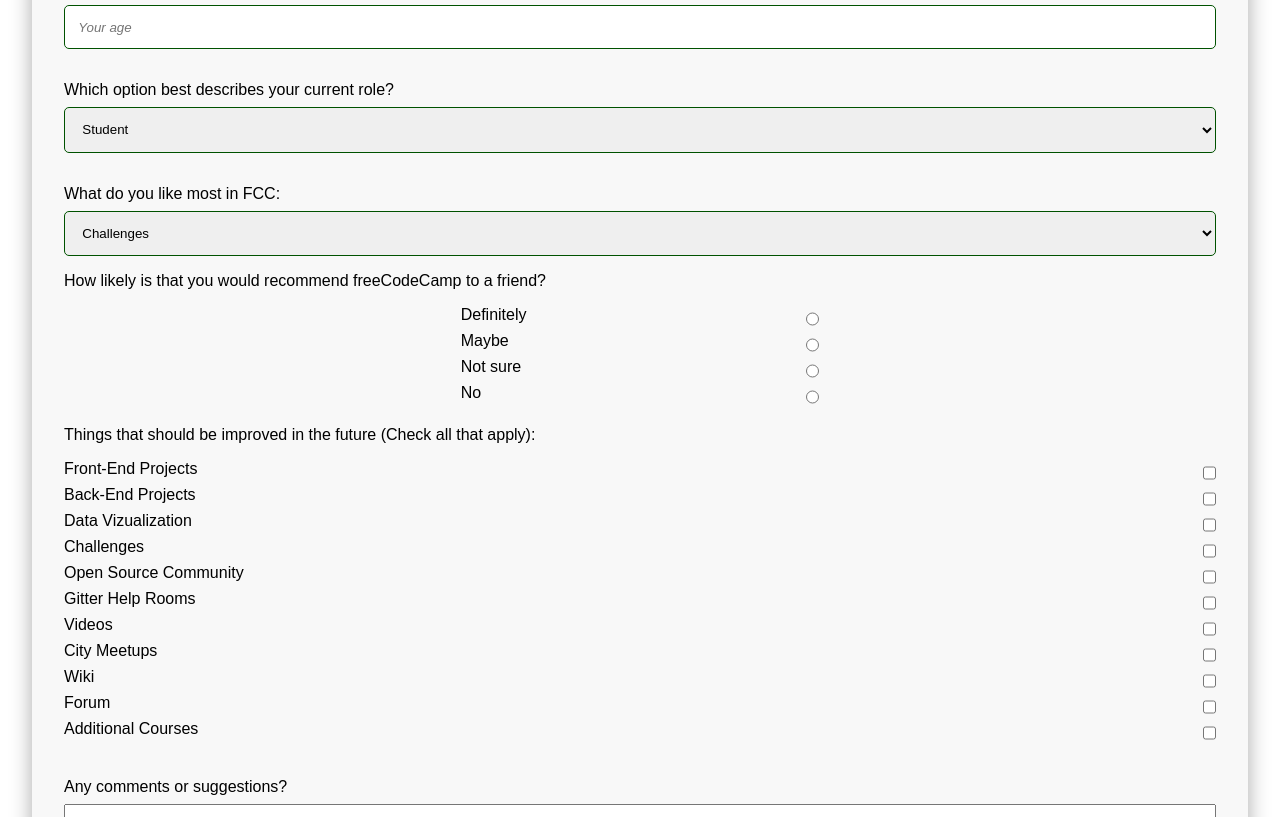
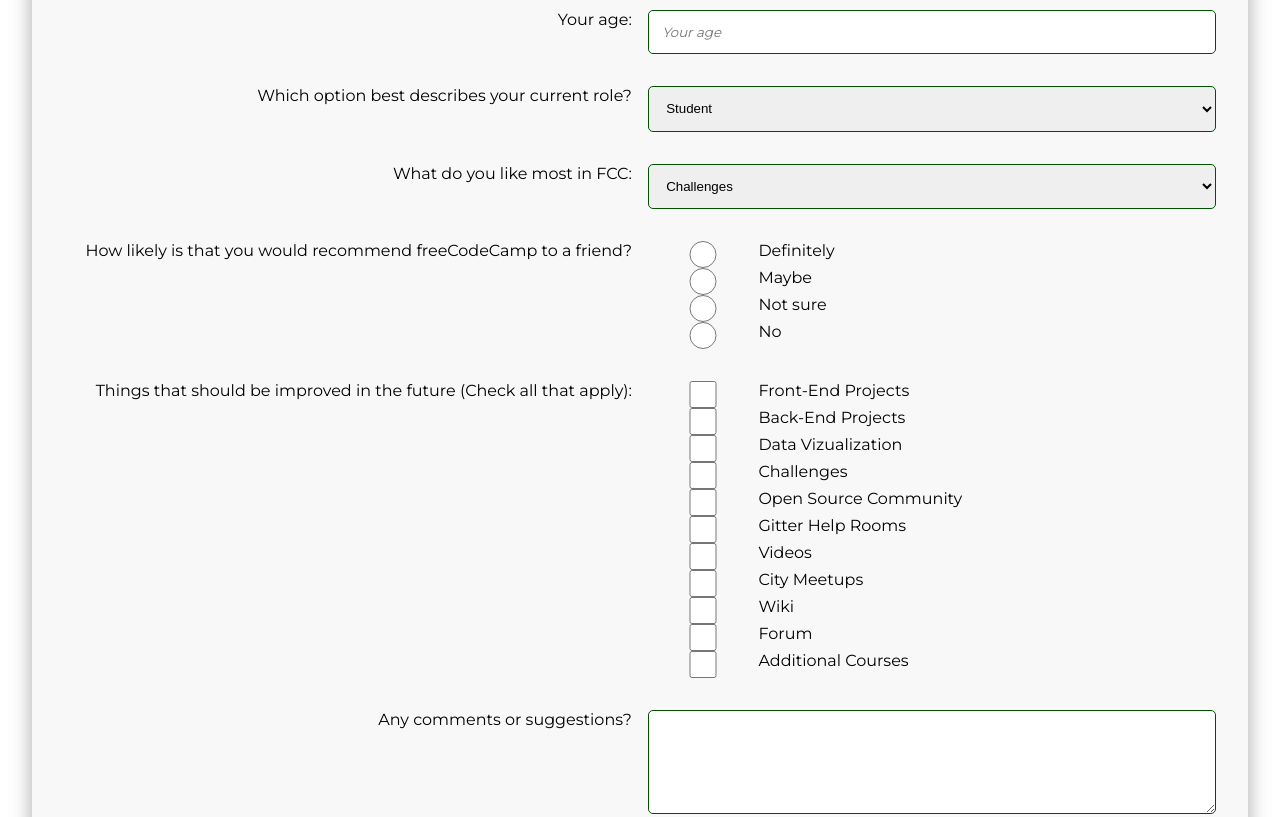
Before and after one commit to annaszalkiewicz/survey-form, a plain HTML site: page index.html in a window 1280 px wide. Shown: the part 448-1265 px from the top of the page. Drawn offline with Linux system fonts and the light colour scheme.

Commit message:
Add styling for tablets

```diff
--- a/index.html
+++ b/index.html
@@ -5,6 +5,7 @@
 	<meta charset="UTF-8">
 	<meta name="viewport" content="width=device-width, initial-scale=1.0">
 	<meta http-equiv="X-UA-Compatible" content="ie=edge">
+	<link href="https://fonts.googleapis.com/css?family=Montserrat" rel="stylesheet">
 	<link rel="stylesheet" href="style.css">
 	<title>Survey Form</title>
 </head>
@@ -65,9 +66,10 @@
 
 			</div>
 
-			<fieldset class="row">
+			<div class="row">
 				<legend>How likely is that you would recommend freeCodeCamp to a friend?</legend>
 
+				<div class="radios">
 					<div class="radio-group">
 						<label for="definitely" class="radio-label">Definitely</label>
 						<input type="radio" name="recommend" id="definitely" value="definitely" class="radio-input">
@@ -87,69 +89,72 @@
 						<label for="no" class="radio-label">No</label>
 						<input type="radio" name="recommend" id="no" value="no" class="radio-input">
 					</div>
+				</div>
 
-			</fieldset>
+			</div>
 
-			<fieldset class="row">
+			<div class="row">
 
 				<legend>Things that should be improved in the future (Check all that apply):</legend>
 
+				<div class="checkboxes">
 					<div class="checkbox-group">
-					<label for="front-end">Front-End Projects</label>
+						<label for="front-end" class="checkbox-label">Front-End Projects</label>
 						<input type="checkbox" name="checkbox" id="front-end" value="front-end" class="input-checkbox">
 					</div>
 
 					<div class="checkbox-group">
-					<label for="back-end">Back-End Projects</label>
+						<label for="back-end" class="checkbox-label">Back-End Projects</label>
 						<input type="checkbox" name="checkbox" id="back-end" value="back-end" class="input-checkbox">
 					</div>
 
 					<div class="checkbox-group">
-					<label for="data">Data Vizualization</label>
+						<label for="data" class="checkbox-label">Data Vizualization</label>
 						<input type="checkbox" name="checkbox" id="data" value="data" class="input-checkbox">
 					</div>
 
 					<div class="checkbox-group">
-					<label for="challenges">Challenges</label>
+						<label for="challenges" class="checkbox-label">Challenges</label>
 						<input type="checkbox" name="checkbox" id="challenges" value="challenges" class="input-checkbox">
 					</div>
 
 					<div class="checkbox-group">
-					<label for="community">Open Source Community</label>
+						<label for="community" class="checkbox-label">Open Source Community</label>
 						<input type="checkbox" name="checkbox" id="community" value="community" class="input-checkbox">
 					</div>
 
 					<div class="checkbox-group">
-					<label for="help">Gitter Help Rooms</label>
+						<label for="help" class="checkbox-label">Gitter Help Rooms</label>
 						<input type="checkbox" name="checkbox" id="help" value="help" class="input-checkbox">
 					</div>
 
 					<div class="checkbox-group">
-					<label for="videos">Videos</label>
+						<label for="videos" class="checkbox-label">Videos</label>
 						<input type="checkbox" name="checkbox" id="videos" value="videos" class="input-checkbox">
 					</div>
 
 					<div class="checkbox-group">
-					<label for="meetups">City Meetups</label>
+						<label for="meetups" class="checkbox-label">City Meetups</label>
 						<input type="checkbox" name="checkbox" id="meetups" value="meetups" class="input-checkbox">
 					</div>
 
 					<div class="checkbox-group">
-					<label for="wiki">Wiki</label>
+						<label for="wiki" class="checkbox-label">Wiki</label>
 						<input type="checkbox" name="checkbox" id="wiki" value="wiki" class="input-checkbox">
 					</div>
 
 					<div class="checkbox-group">
-					<label for="forum">Forum</label>
+						<label for="forum" class="checkbox-label">Forum</label>
 						<input type="checkbox" name="checkbox" id="forum" value="forum" class="input-checkbox">
 					</div>
 
 					<div class="checkbox-group">
-					<label for="courses">Additional Courses</label>
+						<label for="courses" class="checkbox-label">Additional Courses</label>
 						<input type="checkbox" name="checkbox" id="courses" value="courses" class="input-checkbox">
 					</div>
+				</div>
 
-			</fieldset>
+			</div>
 
 			<div class="row">
 
--- a/style.css
+++ b/style.css
@@ -35,7 +35,7 @@ body {
 label {
 	margin-bottom: 0.5em;
 }
-input, fieldset, select {
+input, fieldset, select, textarea {
 	padding: 1em;
 	border-radius: 5px;
 	border: solid 1px #005200;
@@ -125,3 +125,40 @@ button:focus {
 	color: orangered;
 	outline: none;
 }
+@media screen and (min-width: 600px) {
+	.header {
+		padding: 3em;
+	}
+	.description {
+		padding: 3em;
+	}
+	.row {
+		flex-direction: row;
+		justify-content: space-evenly;
+	}
+	label, legend {
+		width: 50%;
+		text-align: right;
+		margin-right: 1em;
+	}
+	input, select, .radios, textarea {
+		width: 50%;
+	}
+	.input-checkbox {
+		width: 20%;
+	}
+	.radio-group, .checkbox-group {
+		flex-direction: row-reverse;
+		justify-content: flex-end;
+	}
+	.radio-input {
+    width: 20%;
+	}
+	.radio-label, .checkbox-label {
+		text-align: left;
+		width: 80%;
+	}
+	.checkboxes {
+		width: 50%;
+	}
+}
```
Lines whose indentation alone changed are shown as unchanged.
